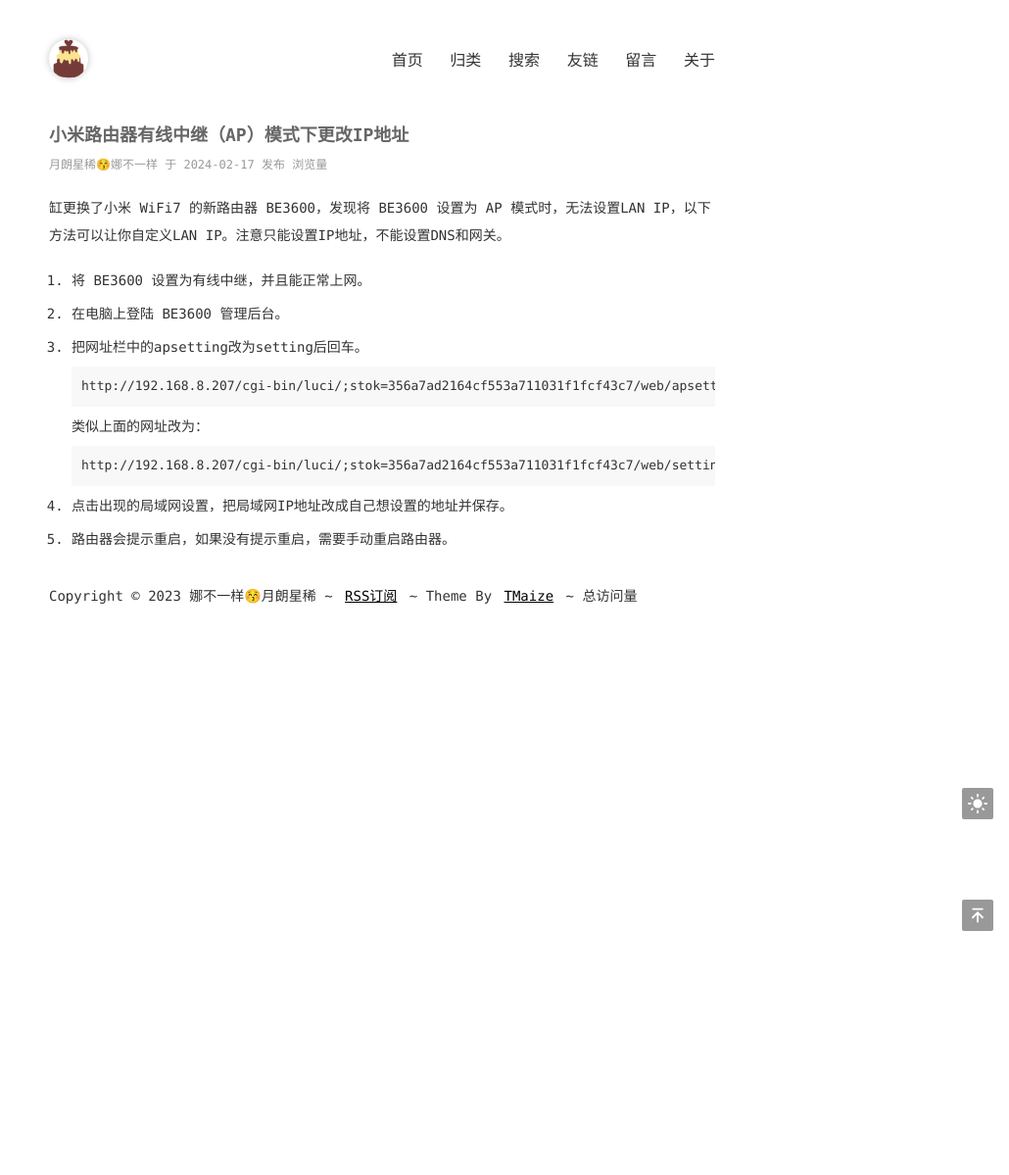
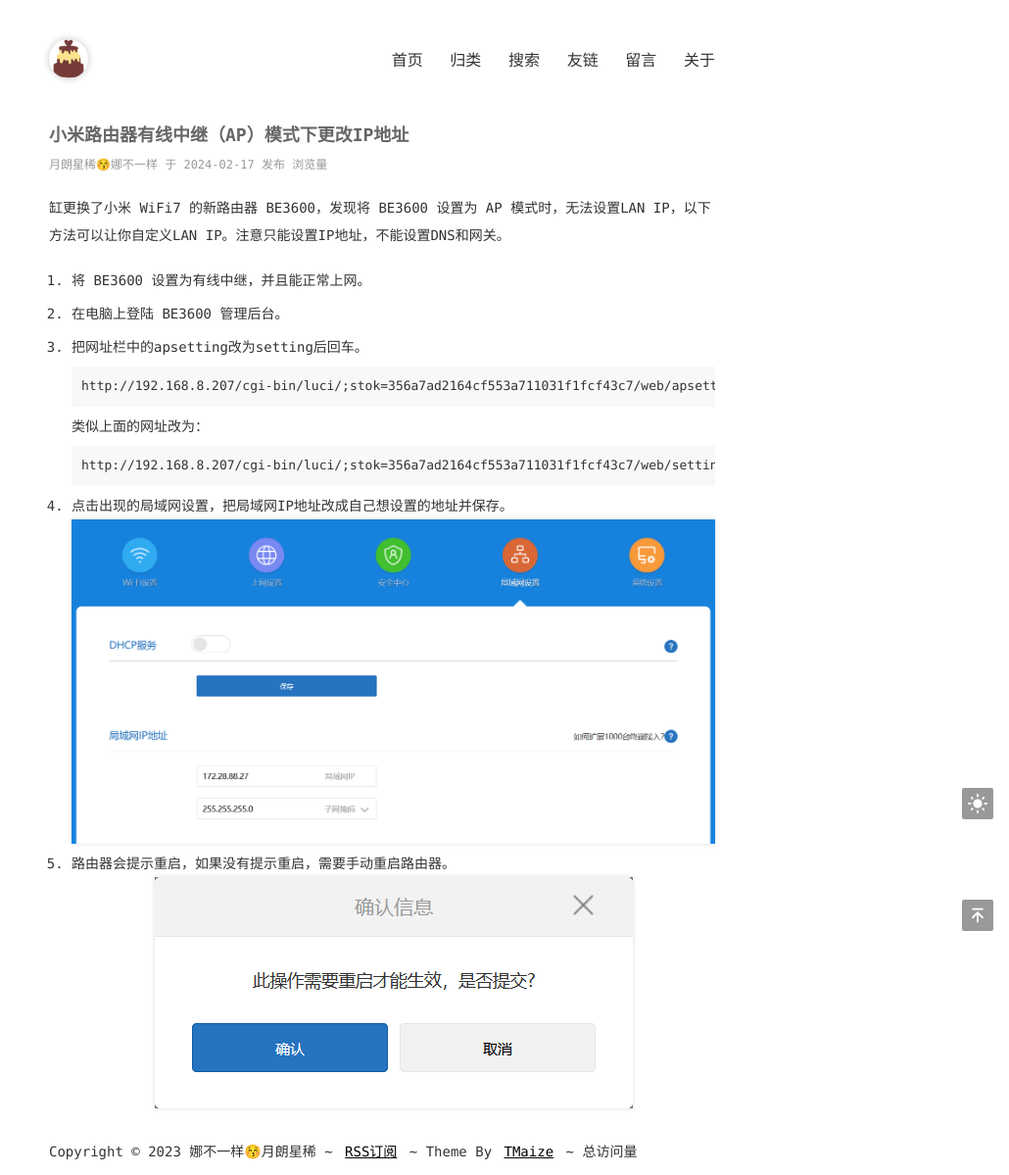
Before and after one commit to nksmiles/nksmiles.github.io, a Jekyll site: the page built from _posts/2024-02-17-Mi-router-LAN-IP-change.md, in a window 1280 px wide. Shown: the whole page at 98% size, without its empty margins (250-1280 px from the left). Built offline with Jekyll 4.4.1, drawn with Linux system fonts in a browser that asks for light colours; comment, search, counter and statistics services are not loaded.

Commit message:
Update 2024-02-17-Mi-router-LAN-IP-change.md

````diff
--- a/_posts/2024-02-17-Mi-router-LAN-IP-change.md
+++ b/_posts/2024-02-17-Mi-router-LAN-IP-change.md
@@ -20,5 +20,7 @@
 ```
 
 5. 点击出现的局域网设置，把局域网IP地址改成自己想设置的地址并保存。
+![LAN IP](LAN_IP.png)
 
 6. 路由器会提示重启，如果没有提示重启，需要手动重启路由器。
+![LAN IP_Reboot](LAN_IP_Reboot.png)
````
